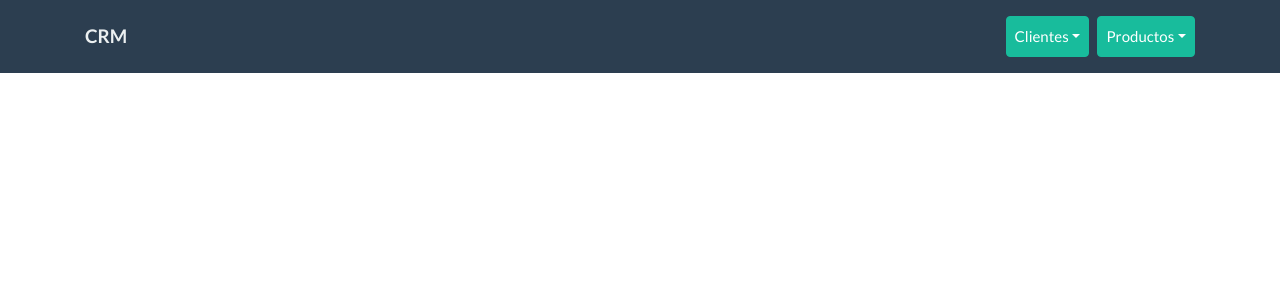
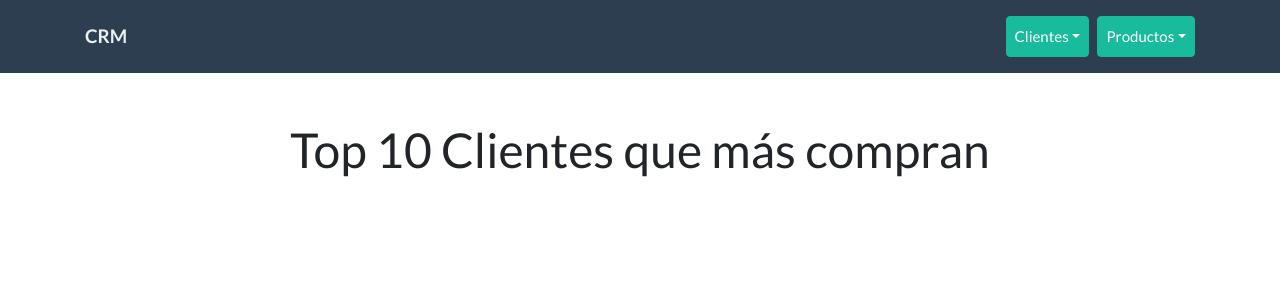
Before and after one commit to sanchezcarlos1986/react-apollo-graphql-fullstack, a React (Create React App) app in the folder cliente/: page /panel in a window 1280 px wide. Shown: the top 300 px of the page. Built offline with nearby package versions, Linux system fonts and the light colour scheme.

Commit message:
feat(routes): ruta panel

```diff
--- a/cliente/src/App.js
+++ b/cliente/src/App.js
@@ -18,6 +18,8 @@ import EditarProducto from './components/Productos/EditarProducto'
 // Pedidos
 import NuevoPedido from './components/Pedidos/NuevoPedido'
 import PedidosCliente from './components/Pedidos/PedidosCliente'
+
+import Panel from './components/Panel/Panel'
 
 const client = new ApolloClient({
   uri: 'http://localhost:8000/graphql',
@@ -47,6 +49,7 @@ class App extends Component {
                 <Route exact path="/productos/editar/:id" component={EditarProducto} />
                 <Route exact path="/pedidos/nuevo/:id" component={NuevoPedido} />
                 <Route exact path="/pedidos/:id" component={PedidosCliente} />
+                <Route exact path="/panel" component={Panel} />
               </Switch>
             </div>
           </Fragment>
--- /dev/null
+++ b/cliente/src/components/Panel/Clientes.js
@@ -0,0 +1,11 @@
+import React, { Fragment } from 'react'
+
+const Clientes = () => {
+  return (
+    <Fragment>
+      <h1 className="text-center my-5">Top 10 Clientes que más compran</h1>
+    </Fragment>
+  )
+}
+
+export default Clientes
--- /dev/null
+++ b/cliente/src/components/Panel/Panel.js
@@ -0,0 +1,12 @@
+import React, { Fragment } from 'react'
+import Clientes from './Clientes'
+
+const Panel = () => {
+  return (
+    <Fragment>
+      <h1 className="text-center my-5">Top 10 Clientes que más compran</h1>
+    </Fragment>
+  )
+}
+
+export default Panel
```
Also changed, not shown: 1 other file (tests, documents, lock files or other folders).
